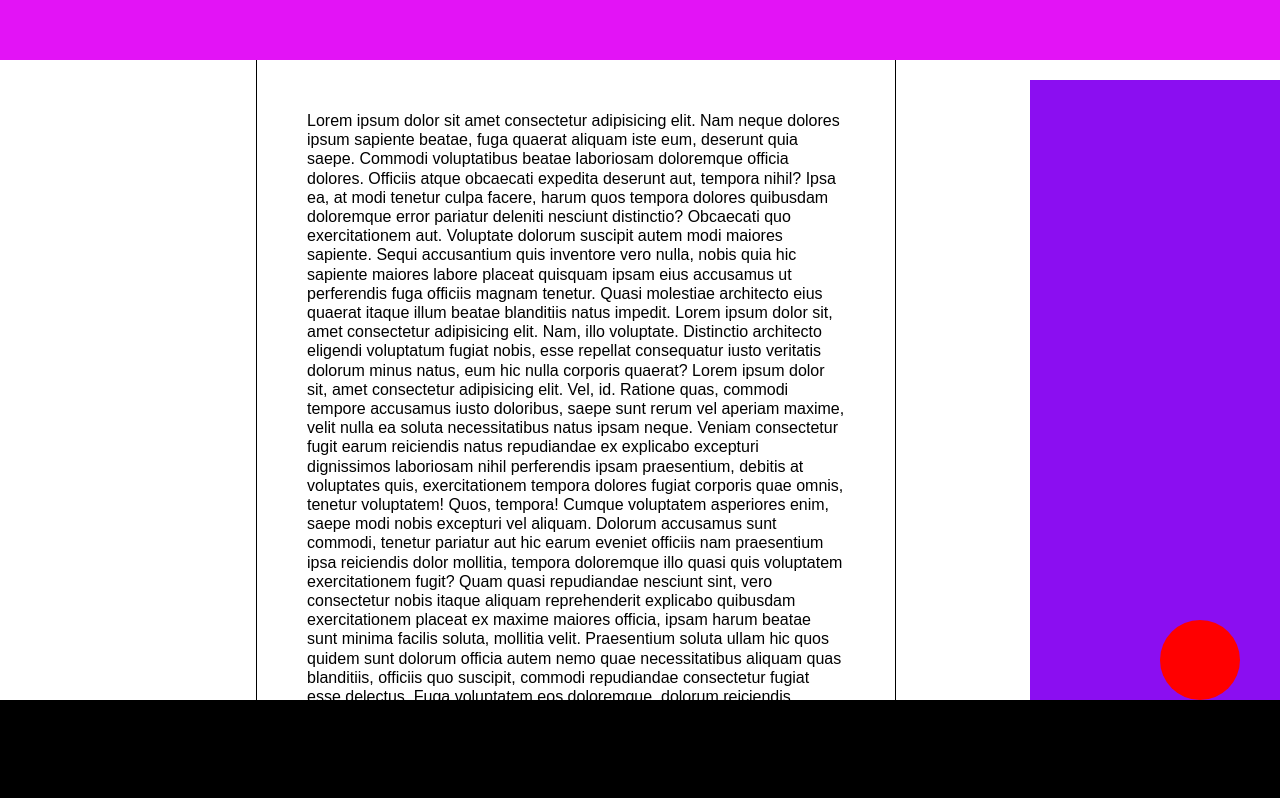
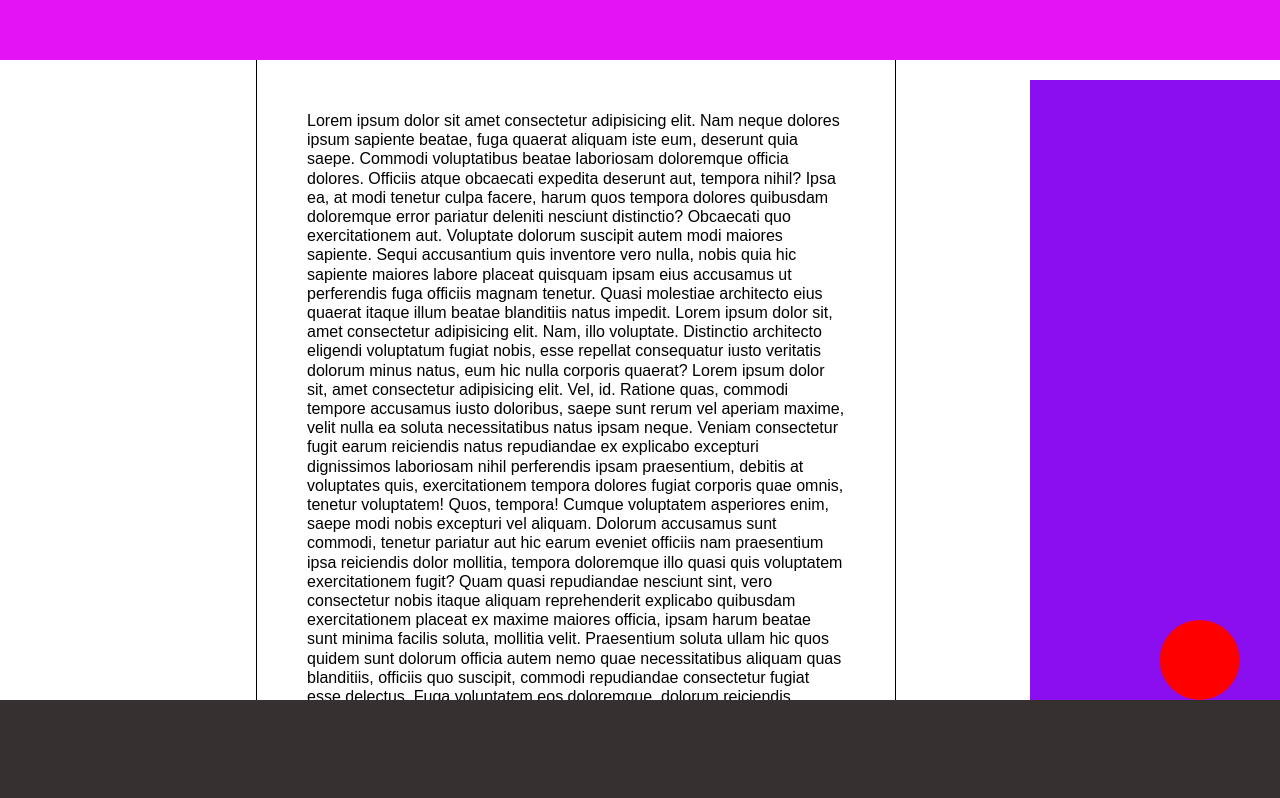
Before and after one commit to granthverma/CSS-BOOTCAMP, a plain HTML site: page position/index.html in a window 1280 px wide. Shown: the top 798 px of the page. Drawn offline with Linux system fonts and the light colour scheme.

Commit message:
inital commit

```diff
--- a/position/style.css
+++ b/position/style.css
@@ -28,6 +28,7 @@ body{
     right: 30%;
     padding: 110px 50px;
     float: left
+
 
 }
 
@@ -74,7 +75,7 @@ aside {
 footer {
     width: 100%;
     height: 100px;
-    background-color: black;
+    background-color: rgb(54, 48, 48);
     position: fixed;
     bottom: 0;
 
```
